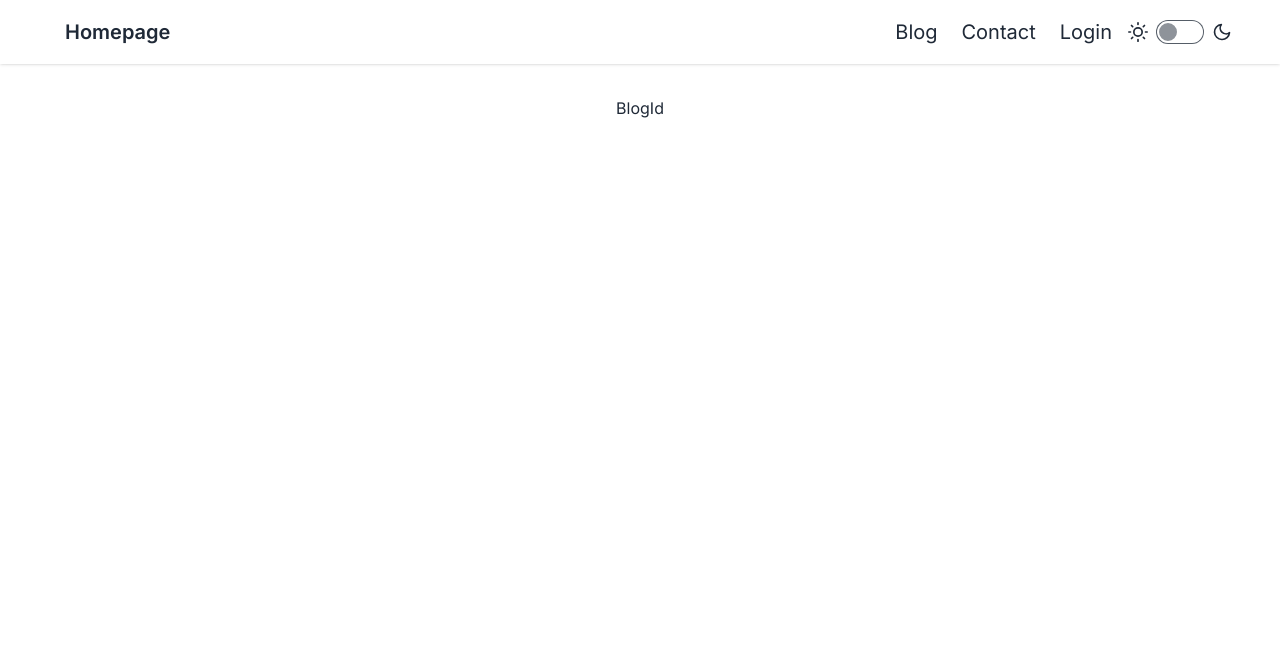
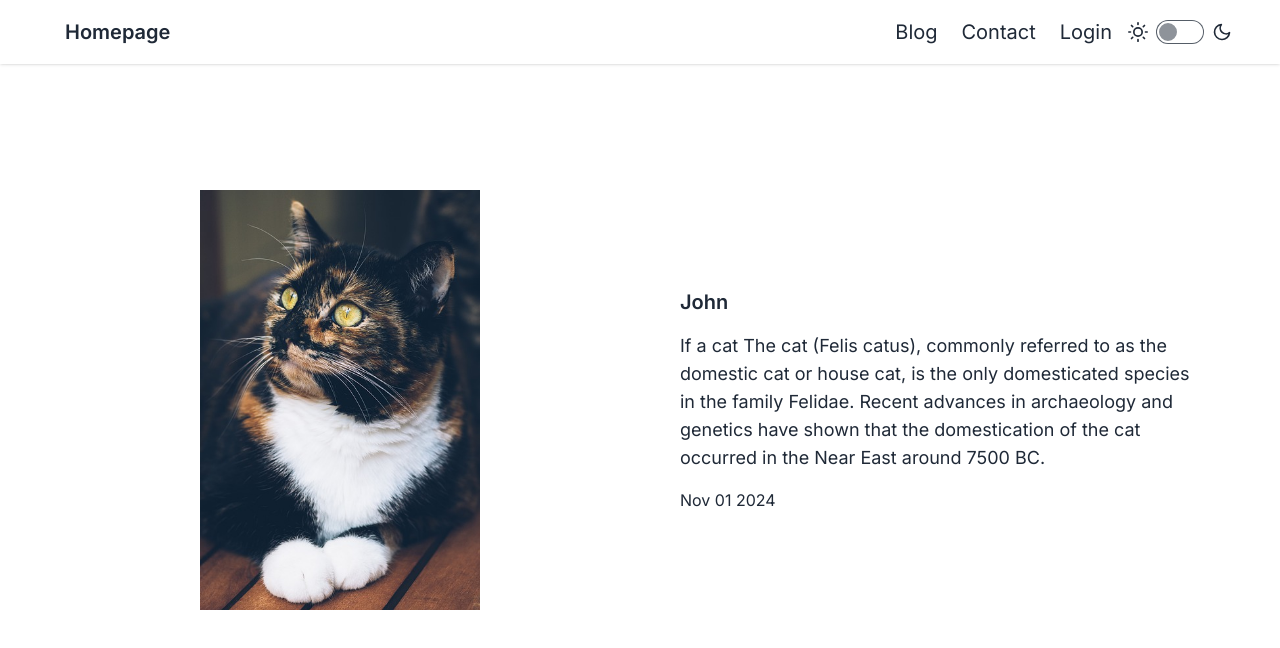
Before and after one commit to ajarek/next-14-ep-32-blog, a Next.js app: page /blog/1 in a window 1280 px wide. Shown: the top 648 px of the page. Built offline with nearby package versions, Linux system fonts and the light colour scheme.

Commit message:
added blogId

```diff
--- /dev/null
+++ b/app/blog/[id]/page.tsx
@@ -0,0 +1,46 @@
+import PropTypes from 'prop-types'
+import Image from 'next/image'
+import data from '@/public/data/data.json'
+import NotFound from '@/app/not-found'
+type Post = {
+  id: number
+  title: string
+  image: string
+  body: string
+  date: string
+}
+
+const BlogId = ({ params }: { params: { id: string } }) => {
+  const postId: Post | undefined = data.find(
+    (post) => post.id === Number(params.id)
+  )
+  if (!postId) {
+    return <NotFound />
+  }
+
+  return (
+    <div className='w-full min-h-screen grid grid-cols-2 max-sm:grid-cols-1 px-12 py-24 gap-4 '>
+      <div className='flex justify-center items-center'>
+        <Image
+          src={postId.image}
+          alt='contact'
+          width={280}
+          height={358}
+        />
+      </div>
+      <div className='flex flex-col justify-center items-start px-8 max-sm:px-2 gap-4 '>
+        <h1 className='text-xl font-semibold'>{postId.title}</h1>
+        <p className='text-lg'>{postId.body}</p>
+        <p>{postId.date}</p>
+      </div>
+    </div>
+  )
+}
+
+BlogId.propTypes = {
+  params: PropTypes.shape({
+    id: PropTypes.string.isRequired,
+  }).isRequired,
+}
+
+export default BlogId
--- a/app/blog/[slug]/page.tsx
+++ /dev/null
@@ -1,9 +0,0 @@
-import React from 'react'
-
-const BlogId = () => {
-  return (
-    <div className='flex min-h-screen flex-col items-center justify-between px-12 py-24 '>BlogId</div>
-  )
-}
-
-export default BlogId
--- a/app/page.tsx
+++ b/app/page.tsx
@@ -32,6 +32,7 @@ export default function Home() {
           alt='hero'
           width={450}
           height={450}
+          className='rounded-lg'
         />
       </div>
 
```
